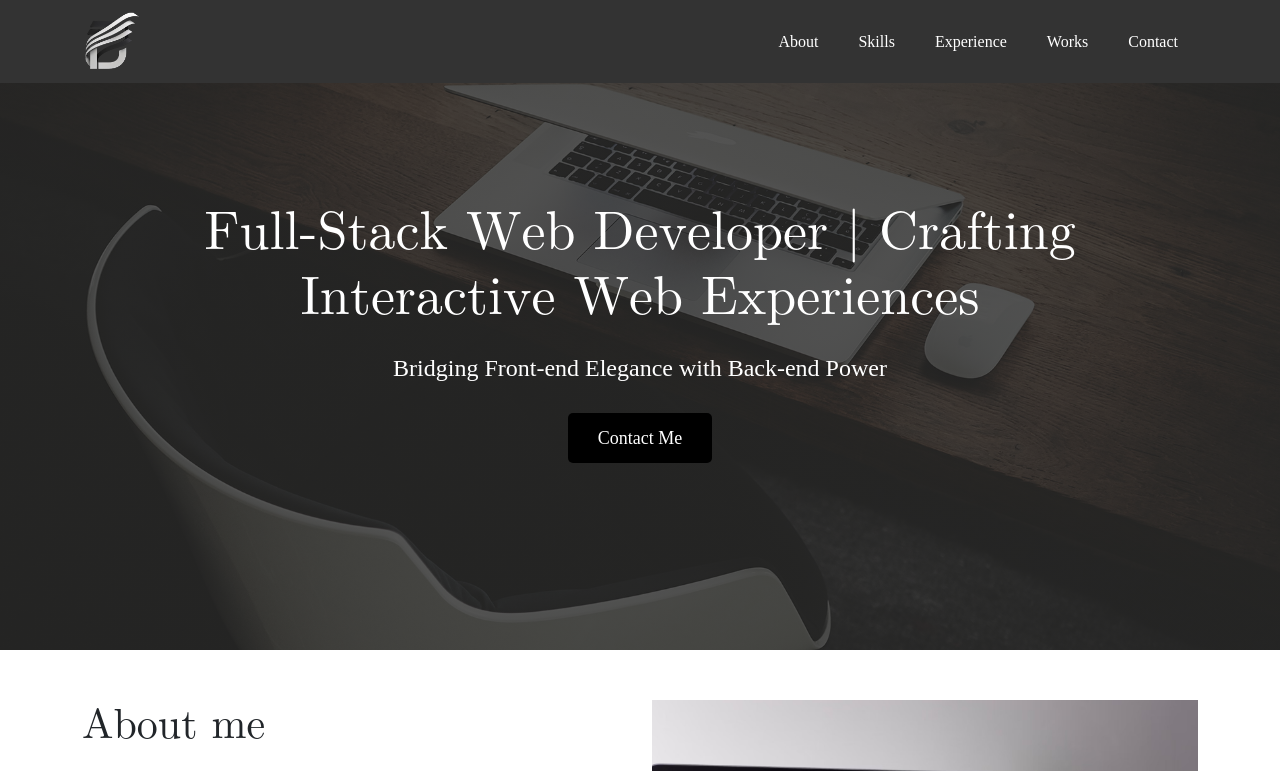
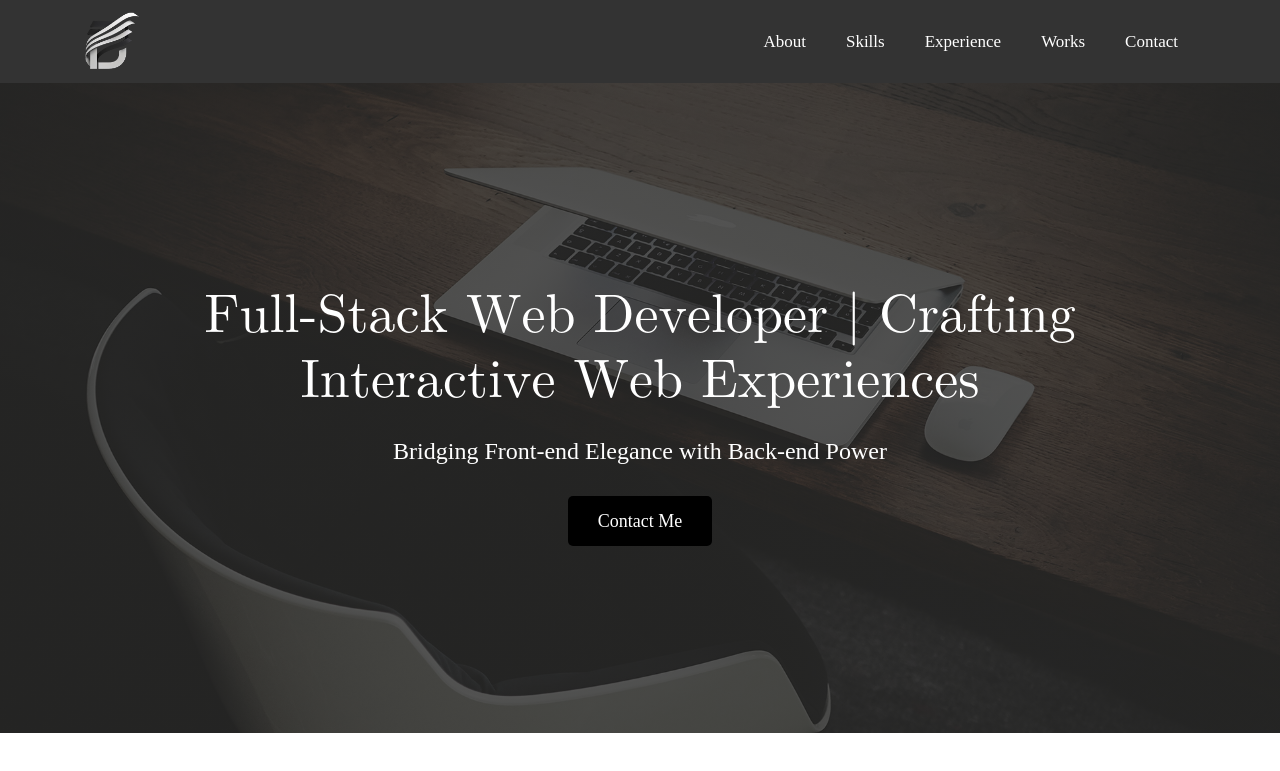
Before and after one commit to divyarshree/portfolio, a React (Create React App) app: page / in a window 1280 px wide. Shown: the top 771 px of the page. Built offline with nearby package versions, Linux system fonts and the light colour scheme.

Commit message:
Some changes updated

```diff
--- a/package.json
+++ b/package.json
@@ -15,7 +15,9 @@
     "react": "^18.3.1",
     "react-dom": "^18.3.1",
     "react-owl-carousel": "^2.3.3",
+    "react-router-dom": "^6.23.1",
     "react-scripts": "5.0.1",
+    "react-scroll": "^1.9.0",
     "web-vitals": "^2.1.4"
   },
   "scripts": {
--- a/src/App.css
+++ b/src/App.css
@@ -418,3 +418,6 @@ a {
     font-weight: 500;
   }
 }
+a{
+  cursor: pointer;
+}
--- a/src/App.js
+++ b/src/App.js
@@ -8,14 +8,27 @@ import Carousel from './Carousel';
 import Contact from './Contact';
 import Footer from './Footer';
 import Works from './Works';
+import Skills from './Skills';
 import 'bootstrap/dist/css/bootstrap.min.css';
 import 'aos/dist/aos.css';
+import { BrowserRouter as Router, Route, Routes } from 'react-router-dom';
 
 
 function App() {
   return (
     <div className="App">
-      <Header />
+          <Router>
+            <Header />
+            <Routes>
+                <Route path="#about" element={<About />} />
+                <Route path="#skills" element={<Carousel />} />
+                {/* <Route path="#experience" element={} /> */}
+                <Route path="#works" element={<Works />} />
+                <Route path="#contact" element={<Contact />} />
+                {/* Define other routes if needed */}
+            </Routes>
+        </Router>
+
       <Banner />
       <About />
       {/* <ImageCarousel /> */}
--- a/src/Footer.jsx
+++ b/src/Footer.jsx
@@ -3,7 +3,7 @@ import React from 'react'
 function Footer() {
   return (
     <div className='footer'>
-      <p>© Copyright 2024 Design by Divyashree</p>
+      <p>© Copyright 2024 Design by Divyashree <i class="fa-solid fa-heart"></i></p>
     </div>
   )
 }
--- a/src/Header.jsx
+++ b/src/Header.jsx
@@ -1,5 +1,7 @@
 import React, { useState } from "react";
 import './css/header.css';
+import { Link as RouterLink } from 'react-router-dom';
+import { Link } from 'react-scroll';
 
 const Header = () => {
     const [isMenuOpen, setMenuOpen] = useState(false);
@@ -8,18 +10,18 @@ const Header = () => {
         setMenuOpen(!isMenuOpen);
     };
 
-    return(
+    return (
         <div className="header">
             <div className="container">
-                <a href="#default" className="logo">
+                <RouterLink to="/" className="logo"> {/* Adjust the path in 'to' prop */}
                     <img src="./d-logo.png" width={60} alt="logo"/>
-                </a>
+                </RouterLink>
                 <div className={`header-right ${isMenuOpen ? "open" : ""}`}>
-                    <a href="#about">About</a>
-                    <a href="#skills">Skills</a>
-                    <a href="#experience">Experience</a>
-                    <a href="#works">Works</a>
-                    <a href="#contact">Contact</a>
+                    <Link to="about" spy={true} smooth={true} duration={500}>About</Link>
+                    <Link to="skills" spy={true} smooth={true} duration={500}>Skills</Link>
+                    <Link to="experience" spy={true} smooth={true} duration={500}>Experience</Link>
+                    <Link to="works" spy={true} smooth={true} duration={500}>Works</Link>
+                    <Link to="contact" spy={true} smooth={true} duration={500}>Contact</Link>
                 </div>
                 <div className="menu-toggle" onClick={toggleMenu}>
                     <i className={`fa ${isMenuOpen ? "fa-times" : "fa-bars"}`}></i>
--- a/src/css/header.css
+++ b/src/css/header.css
@@ -3,7 +3,7 @@
   background-color: #333;
   padding: 10px 20px;
   color: white;
-  position: fixed;
+  /* position: fixed; */
   width: 100%;
   top: 0;
   z-index: 1000;
@@ -25,15 +25,16 @@
 }
 
 .header .header-right a {
-  color: white;
+  color: darkgray;
   padding: 14px 20px;
   text-decoration: none;
   text-align: center;
+  font-size: 17px;
 }
 
 .header .header-right a:hover {
-  background-color: #ddd;
-  color: black;
+  /* background-color: #ddd; */
+  color: #fff;
 }
 
 .menu-toggle {
```
Also changed, not shown: 1 other file (tests, documents, lock files or other folders).
